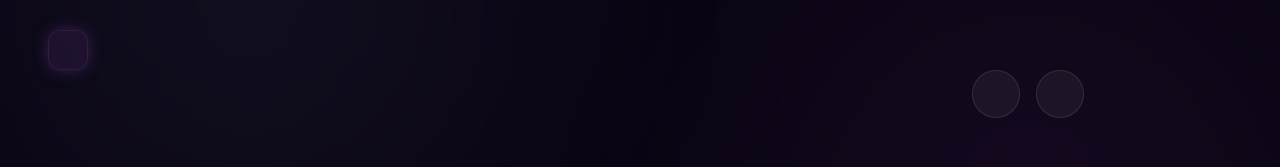
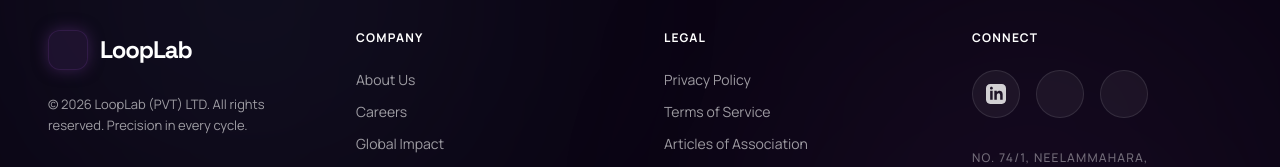
Before and after one commit to Viraj-005/LOOPLAB, a React (Vite) app: page / in a window 1280 px wide. Shown: the part 2676-2843 px from the top of the page. Built offline with nearby package versions, Linux system fonts and the light colour scheme.

Commit message:
Add the company linkedin url

```diff
--- a/src/components/Layout.jsx
+++ b/src/components/Layout.jsx
@@ -135,6 +135,16 @@ export default function Layout({ children }) {
             <div className="space-y-6">
               <h4 className="font-bold text-white uppercase tracking-widest text-xs mb-6">Connect</h4>
               <div className="flex gap-4">
+                <a className="w-12 h-12 rounded-full bg-white/5 flex items-center justify-center text-white/80 hover:bg-[#0077b5] hover:text-white hover:shadow-[0_0_20px_rgba(0,119,181,0.6)] transition-all border border-white/10"
+                   href="https://www.linkedin.com/company/looplab888/"
+                   target="_blank"
+                   rel="noopener noreferrer"
+                   title="LinkedIn"
+                >
+                  <svg className="w-5 h-5 fill-current" viewBox="0 0 24 24">
+                    <path d="M19 0h-14c-2.761 0-5 2.239-5 5v14c0 2.761 2.239 5 5 5h14c2.761 0 5-2.239 5-5v-14c0-2.761-2.239-5-5-5zm-11 19h-3v-11h3v11zm-1.5-12.268c-.966 0-1.75-.79-1.75-1.764s.784-1.764 1.75-1.764 1.75.79 1.75 1.764-.783 1.764-1.75 1.764zm13.5 12.268h-3v-5.604c0-3.368-4-3.113-4 0v5.604h-3v-11h3v1.765c1.396-2.586 7-2.777 7 2.476v6.759z"/>
+                  </svg>
+                </a>
                 <a className="w-12 h-12 rounded-full bg-white/5 flex items-center justify-center text-white/80 hover:bg-primary hover:text-white hover:shadow-[0_0_20px_rgba(97,51,128,0.6)] transition-all border border-white/10" href="#">
                   <span className="material-symbols-outlined">share</span>
                 </a>
```
